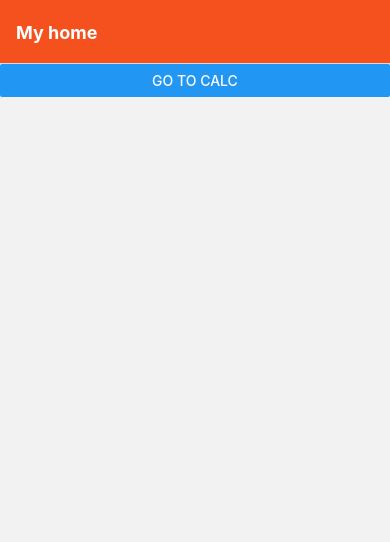
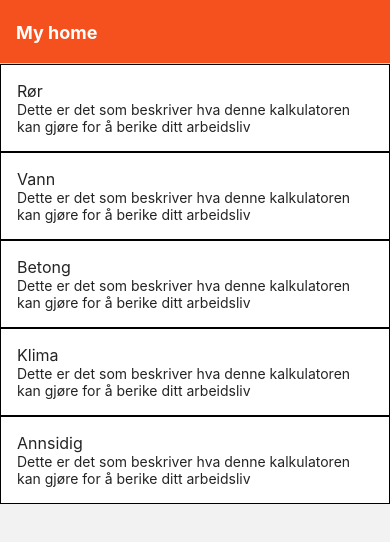
Before and after one commit to davemarong/energy_calcNative, a React Native app: screen /Home in a window 390 px wide. Shown: the top 542 px of the page. Built offline with nearby package versions, Linux system fonts and the light colour scheme.

Commit message:
Add meny-nav on the homepage

```diff
--- a/App.js
+++ b/App.js
@@ -16,7 +16,7 @@ import { Filters } from "./components/Filters/Filters";
 import { DisplayResult } from "./components/DisplayResult/DisplayResult";
 import AnimatedComp from "./components/AnimatedComp";
 import BtnGroup from "./components/ButtonGroup/Buttongroup";
-
+import { PipeCalculator } from "./components/PipeCalculator/PipeCalculator";
 // UTILS
 
 // DATA
@@ -87,10 +87,10 @@ export default function App() {
             initialParams={{ ...HomeProps }}
           />
           <Stack.Screen
-            name="Calculator"
-            component={Calc}
+            name="Rør"
+            component={PipeCalculator}
             options={{
-              title: "Calculator",
+              title: "Rør",
             }}
             initialParams={{ itemId: 42 }}
           />
--- a/components/PipeCalculator/PipeCalculator.js
+++ b/components/PipeCalculator/PipeCalculator.js
@@ -10,19 +10,19 @@ import { StyleSheet, View, Button } from "react-native";
 import { Text } from "@rneui/themed";
 
 // COMPONENTS
-import { Slider } from "../components/Slider/Slider";
-import { SliderContainer } from "../components/Slider/SliderContainer";
-import { Filters } from "../components/Filters/Filters";
-import { DisplayResult } from "../components/DisplayResult/DisplayResult";
-import AnimatedComp from "../components/AnimatedComp";
-import BtnGroup from "../components/ButtonGroup/Buttongroup";
+import { Slider } from "../../components/Slider/Slider";
+import { SliderContainer } from "../../components/Slider/SliderContainer";
+import { Filters } from "../../components/Filters/Filters";
+import { DisplayResult } from "../../components/DisplayResult/DisplayResult";
+import AnimatedComp from "../../components/AnimatedComp";
+import BtnGroup from "../../components/ButtonGroup/Buttongroup";
 
 // UTILS
 
 // DATA
-import { trykkfall_sliderData } from "../formulaData/SliderData";
-import { trykkfall_link } from "../formulaData/FormulaFunctions";
-import { trykkfall_formula_values } from "../formulaData/FormulaValues";
+import { trykkfall_sliderData } from "../../formulaData/SliderData";
+import { trykkfall_link } from "../../formulaData/FormulaFunctions";
+import { trykkfall_formula_values } from "../../formulaData/FormulaValues";
 
 // NAVIGATION
 import { NavigationContainer } from "@react-navigation/native";
@@ -68,10 +68,6 @@ export const PipeCalculator = ({ navigation }) => {
   // RETURN
   return (
     <View>
-      <Button
-        title="Go to Calc"
-        onPress={() => navigation.navigate("Calculator")}
-      />
       <View style={styles.container}>
         <View>
           <Text h1>Energy calculator</Text>
--- a/pages/Home.js
+++ b/pages/Home.js
@@ -7,7 +7,7 @@ import { useState } from "react";
 import { StyleSheet, View, Button } from "react-native";
 
 // REACT_NATIVE_ELEMENTS
-import { Text } from "@rneui/themed";
+import { Text, ListItem } from "@rneui/themed";
 
 // COMPONENTS
 import { Slider } from "../components/Slider/Slider";
@@ -20,9 +20,6 @@ import BtnGroup from "../components/ButtonGroup/Buttongroup";
 // UTILS
 
 // DATA
-import { trykkfall_sliderData } from "../formulaData/SliderData";
-import { trykkfall_link } from "../formulaData/FormulaFunctions";
-import { trykkfall_formula_values } from "../formulaData/FormulaValues";
 
 // NAVIGATION
 import { NavigationContainer } from "@react-navigation/native";
@@ -68,21 +65,73 @@ export const Home = (props) => {
     selectedIndex: selectedIndex,
   };
 
+  const homeMeny_items = [
+    {
+      title: "Rør",
+      content:
+        "Dette er det som beskriver hva denne kalkulatoren kan gjøre for å berike ditt arbeidsliv",
+      id: 0,
+      route: "Rør",
+    },
+    {
+      title: "Vann",
+      content:
+        "Dette er det som beskriver hva denne kalkulatoren kan gjøre for å berike ditt arbeidsliv",
+      id: 1,
+      route: "Vann",
+    },
+    {
+      title: "Betong",
+      content:
+        "Dette er det som beskriver hva denne kalkulatoren kan gjøre for å berike ditt arbeidsliv",
+      id: 2,
+      route: "Betong",
+    },
+    {
+      title: "Klima",
+      content:
+        "Dette er det som beskriver hva denne kalkulatoren kan gjøre for å berike ditt arbeidsliv",
+      id: 3,
+      route: "Klima",
+    },
+    {
+      title: "Annsidig",
+      content:
+        "Dette er det som beskriver hva denne kalkulatoren kan gjøre for å berike ditt arbeidsliv",
+      id: 4,
+      route: "Annsidig",
+    },
+  ];
+
   // RETURN
   return (
-    <View>
-      <Button
-        title="Go to Calc"
-        onPress={() => navigation.navigate("Calculator")}
-      />
+    <View style={styles.container}>
+      {homeMeny_items.map((item) => {
+        return (
+          <ListItem
+            style={styles.item}
+            key={item.id}
+            onPress={() => {
+              navigation.navigate(item.route);
+            }}
+          >
+            <ListItem.Content>
+              <ListItem.Title>{item.title}</ListItem.Title>
+              <ListItem.Subtitle>{item.content}</ListItem.Subtitle>
+            </ListItem.Content>
+          </ListItem>
+        );
+      })}
     </View>
   );
 };
 
 const styles = StyleSheet.create({
   container: {
-    marginTop: 100,
-    // justifyContent: "center",
-    alignItems: "center",
+    // width: "90%",
+  },
+  item: {
+    width: "auto",
+    borderWidth: 1,
   },
 });
```
